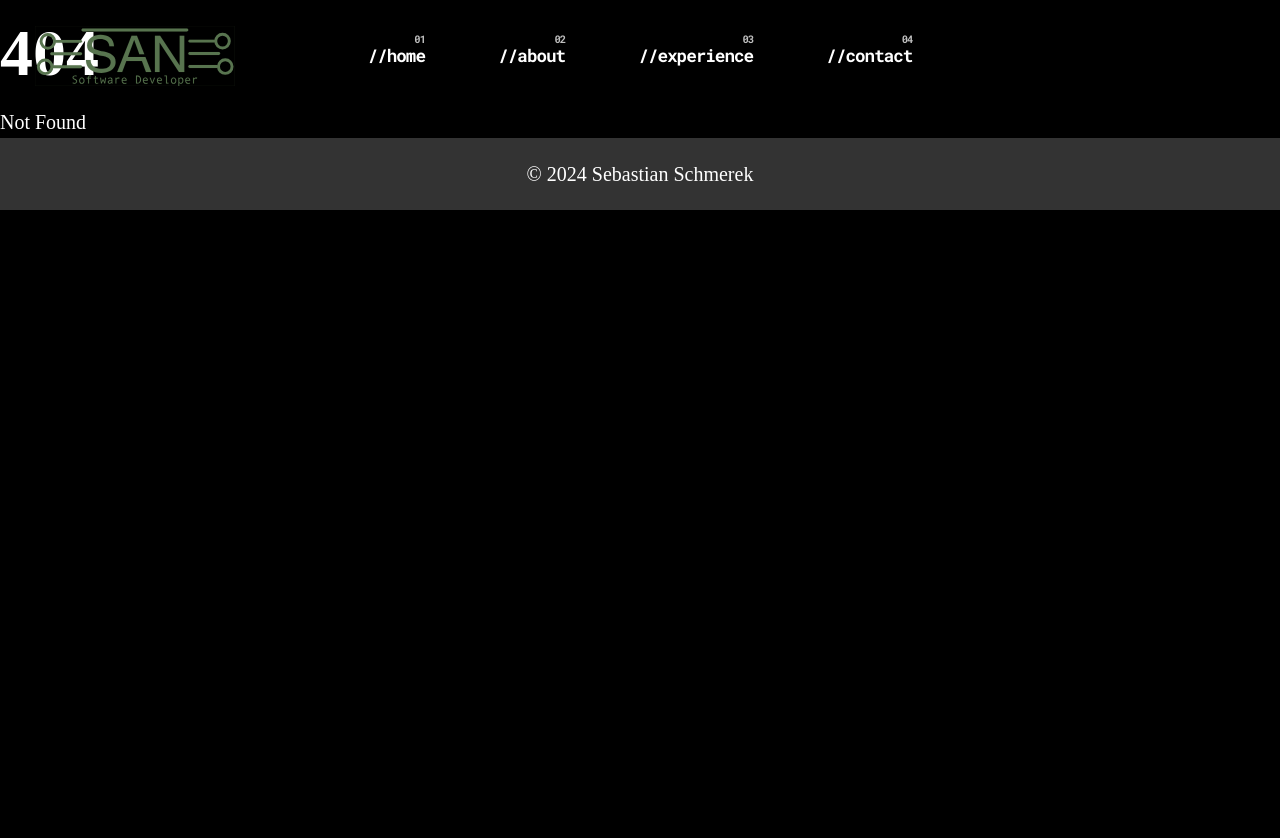
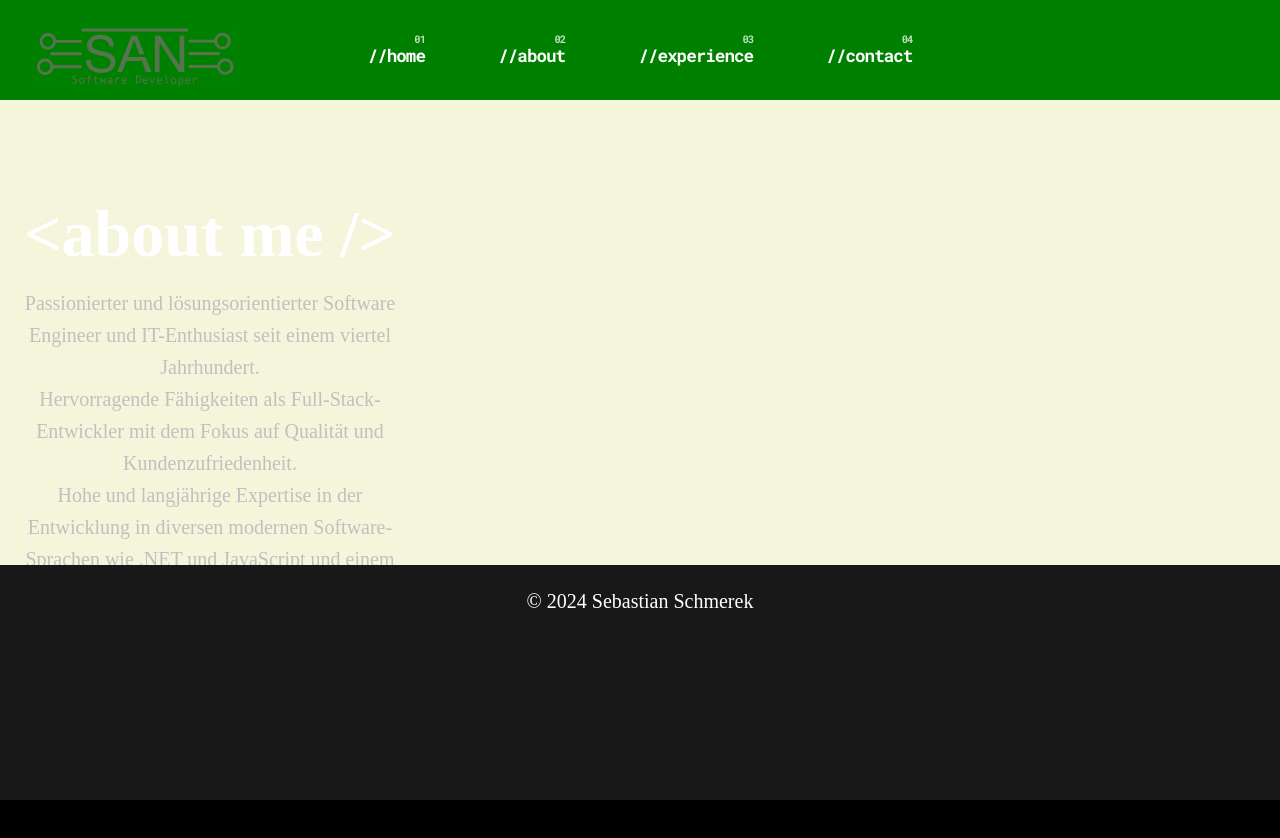
Before and after one commit to Sansumaki/portfolio, a SvelteKit app: page /about in a window 1280 px wide. Before the commit this address had no page. Shown: the top 838 px of the page. Before the commit the page ends 800 px from the top, so only its background shows below. Built offline with nearby package versions, Linux system fonts and the light colour scheme; a web font is replaced by a local one.

Commit message:
redesign page

```diff
--- a/src/lib/header.svelte
+++ b/src/lib/header.svelte
@@ -13,10 +13,10 @@
 			<nav>
 				<div>
 					<ul class="prim-menu">
-						<li><a href="#home"><span>//home</span></a></li>
-						<li><a href="#about"><span>//about</span></a></li>
-						<li><a href="#experience"><span>//experience</span></a></li>
-						<li><a href="#contact"><span>//contact</span></a></li>
+						<li><a href="/"><span>//home</span></a></li>
+						<li><a href="/about"><span>//about</span></a></li>
+						<li><a href="/experience"><span>//experience</span></a></li>
+						<li><a href="/contact"><span>//contact</span></a></li>
 					</ul>
 				</div>
 			</nav>
--- a/src/routes/+layout.svelte
+++ b/src/routes/+layout.svelte
@@ -2,43 +2,75 @@
 	import Header from '$lib/header.svelte';
 
 	const currentYear = new Date().getFullYear();
-	let headerHeight: number;
-	let mainTop: string = '0px';
-	$: mainTop = `${headerHeight}px`;
 </script>
 
-<header class="header" bind:clientHeight={headerHeight}>
+<svelte:head>
+	<title
+		>Sebastian Schmerek | Software Engineer, Web Developer & IT Expert | Deutschland, Lüneburg,
+		Hamburg</title
+	>
+	<meta
+		name="description"
+		content="Sebastian Schmerek; A software Enginieer with passtion and a quarter of a century of experience. "
+	/>
+	<meta
+		name="keywords"
+		content="Sebastian, Schmerek, Software, Engineer, IT, Spezialist, Expert, Webdevelopment, Deutschland, Lüneburg, Hamburg, Erfahrung, Experience"
+	/>
+	<meta name="author" content="Sebastian Schmerek | San" />
+</svelte:head>
+
+<div class="container">
+	<header>
 		<Header></Header>
 	</header>
 
-<main style="--main-top: {mainTop}">
+	<main>
 		<slot />
 	</main>
 
 	<footer>
 		<p>&copy; {currentYear} Sebastian Schmerek</p>
 	</footer>
+</div>
 
 <style lang="scss">
 	@import '../variables.scss';
 
+	.container {
+		display: grid;
+		grid-template-columns: repeat(3, 1fr);
+		grid-template-rows: repeat(2, 100px);
+		background-color: beige;
+		gap: 10px;
+		grid-template-areas:
+			'header header header'
+			'nav nav nav'
+			'aside content content'
+			'aside section section'
+			'footer footer footer';
+		min-height: 100vh;
+	}
+	.container > div {
+		background-color: green;
+		font-size: 40px;
+	}
+
 	header {
+		grid-area: header;
+		background-color: green;
 		vertical-align: middle;
-		position: absolute;
-		left: 0;
-		right: 0;
-		top: 0;
-		z-index: 100;
 	}
 
 	main :global(section) {
-		scroll-margin-top: var(--main-top);
+		grid-area: content;
 	}
 
 	footer {
+		grid-area: footer;
 		text-align: center;
 		padding: 20px 0;
-		background-color: #333;
+		background-color: #181818;
 		color: #fff;
 	}
 </style>
--- a/src/routes/+page.svelte
+++ b/src/routes/+page.svelte
@@ -1,22 +1,48 @@
-<script>
-	import About from '$lib/about.svelte';
-	import Contact from '$lib/contact.svelte';
-	import Experience from '$lib/experience.svelte';
-	import Home from '$lib/home.svelte';
-	import Projects from '$lib/projects.svelte';
+<script lang="ts">
+	import Section from '$lib/section.svelte';
 </script>
 
+<Section key="home">
+	<div class="title"></div>
+	<h1>Sebastian Schmerek</h1>
+	<h2>Software Engineer, Web Developer & IT Expert</h2>
+	<p>Hello, I am a software engineer and computer specialist with more than 20 years of experience.</p>
+</Section>
 
-<svelte:head>
-	<title>Sebastian Schmerek | Software Engineer, Web Developer & IT Expert | Deutschland, Lüneburg, Hamburg</title>
-	<meta name="description" content="Sebastian Schmerek; A software Enginieer with passtion and a quarter of a century of experience. ">
-	<meta name="keywords" content="Sebastian, Schmerek, Software, Engineer, IT, Spezialist, Expert, Webdevelopment, Deutschland, Lüneburg, Hamburg, Erfahrung, Experience">
-	<meta name="author" content="Sebastian Schmerek | San">
-</svelte:head>
-<Home />
+<style lang="scss">
+	@import '../variables.scss';
 
-<About />
+	.title {
+		background-image: url('/desktop.webp');
+		background-repeat: no-repeat;
+		background-position: center;
+		background-size: auto;
+		height: 30em;
 
-<Experience />
+		mask-image: radial-gradient(circle at center, rgba(0, 0, 0, 0.2), transparent);
+		mask-size: 100%;
+		mask-position: center;
+		mask-repeat: no-repeat;
+	}
 
-<Contact />
+	h1 {
+		margin-top: -2em;
+		margin-bottom: 0.5em;
+		font-size: $font-size-2xl;
+		font-family: $font-family-xl;
+		font-variant: small-caps;
+	}
+	h2 {
+		font-size: $font-size-md;
+		font-family: $font-family-md;
+		text-transform: uppercase;
+		font-weight: normal;
+	}
+	p {
+		margin-top: 1em;
+		font-size: $font-size;
+		font-family: $font-family;
+		text-transform: uppercase;
+		font-weight: normal;
+	}
+</style>
--- a/src/lib/about.svelte
+++ b/src/routes/about/+page.svelte
@@ -1,5 +1,5 @@
-<script>
-	import Section from './section.svelte';
+<script lang="ts">
+	import Section from '$lib/section.svelte';
 </script>
 
 <Section key="about" title="<about me />">
--- a/src/lib/contact.svelte
+++ b/src/routes/contact/+page.svelte
@@ -1,5 +1,5 @@
 <script>
-	import Section from './section.svelte';
+	import Section from '$lib/section.svelte';
 </script>
 
 <Section key="contact" title="<contact />">
--- a/src/lib/experience.svelte
+++ b/src/routes/experience/+page.svelte
@@ -1,5 +1,5 @@
-<script>
-	import Section from './section.svelte';
+<script lang="ts">
+	import Section from '$lib/section.svelte';
 </script>
 
 <Section key="experience" title="<experience />">
--- a/src/lib/home.svelte
+++ b/src/routes/home/+page.svelte
@@ -1,5 +1,5 @@
-<script>
-	import Section from './section.svelte';
+<script lang="ts">
+	import Section from '$lib/section.svelte';
 </script>
 
 <Section key="home">
```
Also changed, not shown: src/lib/projects.svelte (deleted, +0 -24 lines), src/routes/contact/+page.server.ts (renamed from src/routes/+page.server.ts), 1 other file (tests, documents, lock files or other folders). Lines whose indentation alone changed are shown as unchanged.
